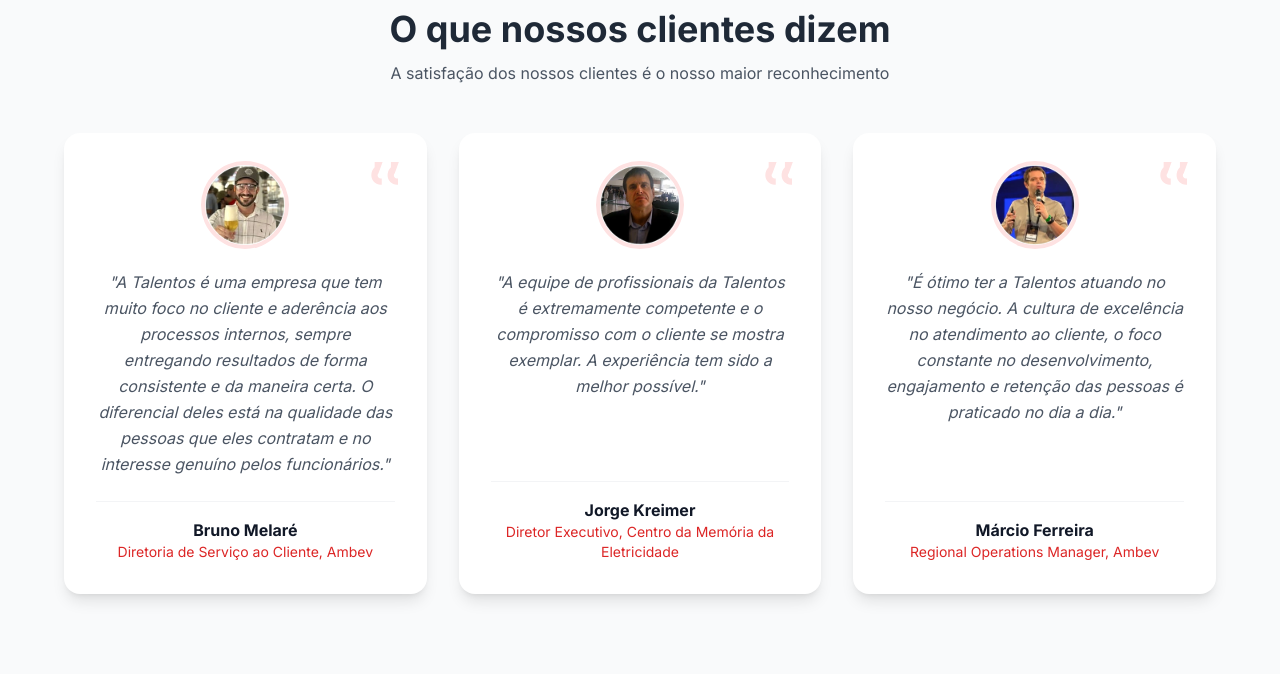
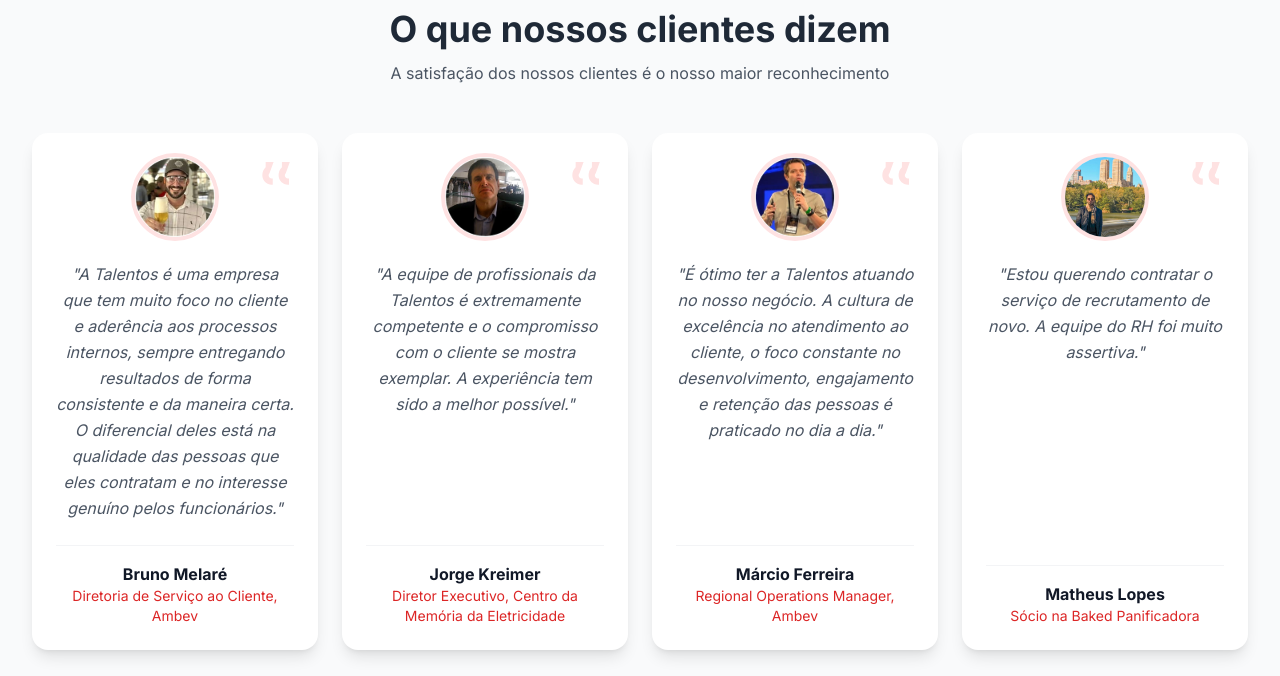
Before and after one commit to caioguerratale/novo-talentos, a React (Vite) app: page / in a window 1280 px wide. Shown: the part 1940-2616 px from the top of the page. Built offline with nearby package versions, Linux system fonts and the light colour scheme.

Commit message:
home update
novo satisfação do cliente adicionado

```diff
--- a/App.tsx
+++ b/App.tsx
@@ -481,10 +481,10 @@ const HomePage: React.FC = () => (
                         <p className="text-gray-600 max-w-2xl mx-auto">A satisfação dos nossos clientes é o nosso maior reconhecimento</p>
                     </div>
                 </AnimatedSection>
-                <div className="grid grid-cols-1 md:grid-cols-3 gap-8 max-w-6xl mx-auto">
+                <div className="grid grid-cols-1 md:grid-cols-2 lg:grid-cols-4 gap-6 max-w-7xl mx-auto">
                     {testimonials.map((testimonial, index) => (
                         <AnimatedSection key={index} animation="scale" delay={0.1 * (index + 1)}>
-                            <div className="bg-white rounded-2xl shadow-lg p-8 h-full flex flex-col relative">
+                            <div className="bg-white rounded-2xl shadow-lg p-6 h-full flex flex-col relative">
                                 {/* Quote icon */}
                                 <svg className="w-10 h-10 text-red-100 absolute top-6 right-6" fill="currentColor" viewBox="0 0 32 32">
                                     <path d="M9.33 8.21C7.58 9.96 6.67 12.15 6.67 14.67c0 4.14 3.36 7.5 7.5 7.5h.83v-5h-.83c-1.38 0-2.5-1.12-2.5-2.5 0-.69.28-1.32.73-1.77L15.67 4H9.33v4.21zM22.33 8.21C20.58 9.96 19.67 12.15 19.67 14.67c0 4.14 3.36 7.5 7.5 7.5h.83v-5h-.83c-1.38 0-2.5-1.12-2.5-2.5 0-.69.28-1.32.73-1.77L28.67 4H22.33v4.21z" />
--- a/constants.tsx
+++ b/constants.tsx
@@ -323,6 +323,12 @@ export const testimonials = [
         name: "Márcio Ferreira",
         title: "Regional Operations Manager, Ambev",
         imageUrl: `${import.meta.env.BASE_URL}depoimento-marcio.png`,
+    },
+    {
+        quote: "Estou querendo contratar o serviço de recrutamento de novo. A equipe do RH foi muito assertiva.",
+        name: "Matheus Lopes",
+        title: "Sócio na Baked Panificadora",
+        imageUrl: `${import.meta.env.BASE_URL}Matheus.jpg`,
     }
 ];
 
```
Also changed, not shown: public/Matheus.jpg (added).
